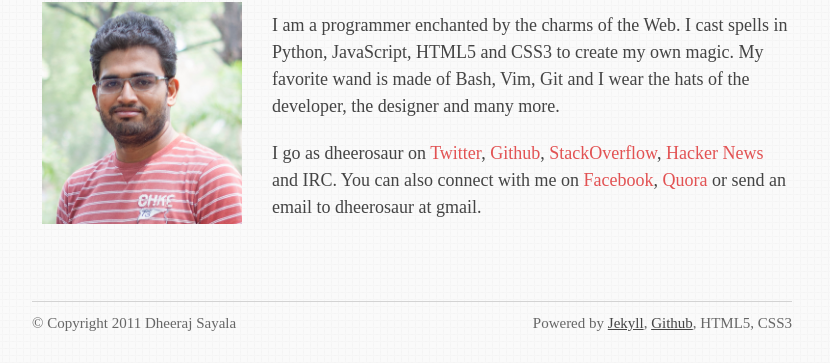
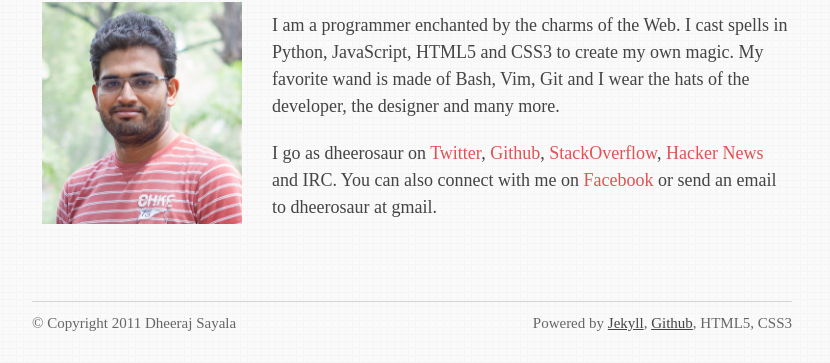
Before and after one commit to dheerosaur/dheerosaur.github.com, a Jekyll site: the page built from index.html, in a window 1280 px wide. Shown: the part 117-480 px from the top of the page, without its empty margins (218-1048 px from the left). Built offline with Jekyll 4.4.1, drawn with Linux system fonts in a browser that asks for light colours; some web fonts are replaced.

Commit message:
Remove quora
Testing Github hooks

```diff
--- a/index.html
+++ b/index.html
@@ -20,8 +20,7 @@ title: Dheeraj Sayala
         <a href="//news.ycombinator.com/user?id=dheerosaur">Hacker News</a>
         and IRC.
         You can also connect with me on
-        <a href="//www.facebook.com/people/Dheeraj-Sayala/657501573">Facebook</a>,
-        <a href="//www.quora.com/Dheeraj-Sayala">Quora</a>
+      <a href="//www.facebook.com/people/Dheeraj-Sayala/657501573">Facebook</a>
         or send an email to dheerosaur at gmail.
     </p>
   </section>
```
